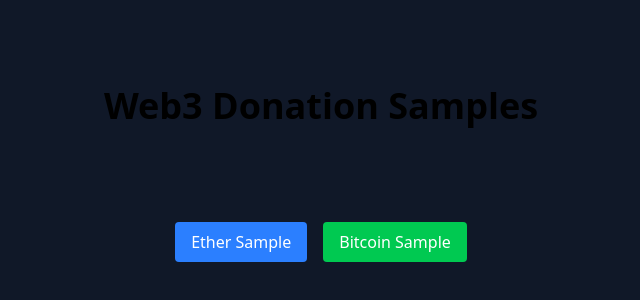
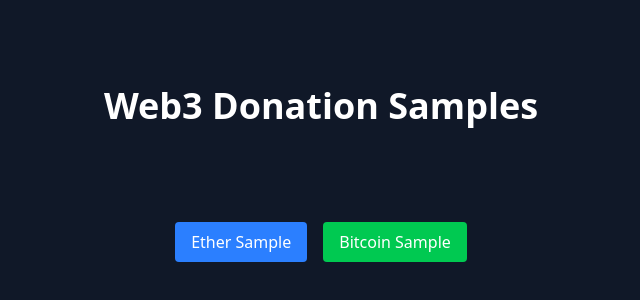
Before and after one commit to arashaltafi/web3-sample, a Next.js app: page / in a window 1280 px wide. Shown: the part 226-526 px from the top of the page, without its empty margins (319-959 px from the left). Built offline with nearby package versions, Linux system fonts and the light colour scheme.

Commit message:
fix style

```diff
--- a/app/bitcoin/page.tsx
+++ b/app/bitcoin/page.tsx
@@ -44,7 +44,7 @@ const BitcoinSample: React.FC = () => {
             >
                 ← Back Home
             </Link>
-            <h1 className="text-3xl font-bold my-4">Bitcoin Donation Sample</h1>
+            <h1 className="text-3xl !text-white font-bold my-4">Bitcoin Donation Sample</h1>
             <div>
                 <p><strong>Donation Wallet Address:</strong> {generatedAddress}</p>
                 <div className="mt-4">
--- a/app/ether/page.tsx
+++ b/app/ether/page.tsx
@@ -69,7 +69,7 @@ const EtherSample: React.FC = () => {
             >
                 ← Back Home
             </Link>
-            <h1 className="text-3xl font-bold my-4">Ether Donation Sample</h1>
+            <h1 className="text-3xl !text-white font-bold my-4">Ether Donation Sample</h1>
             {!isWeb3 && (
                 <p className="text-red-500">No Web3 provider detected. Please install MetaMask.</p>
             )}
--- a/app/page.tsx
+++ b/app/page.tsx
@@ -4,7 +4,7 @@ import React from 'react'
 const HomePage = () => {
   return (
     <div className="flex flex-col gap-16 items-center justify-center min-h-screen bg-gray-900">
-      <h1 className="text-4xl font-bold mb-8">Web3 Donation Samples</h1>
+      <h1 className="text-4xl !text-white font-bold mb-8">Web3 Donation Samples</h1>
       <div className="flex space-x-4">
         <Link
           href="/ether"
```
